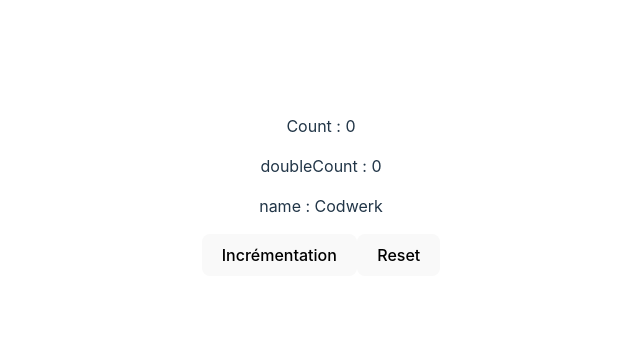
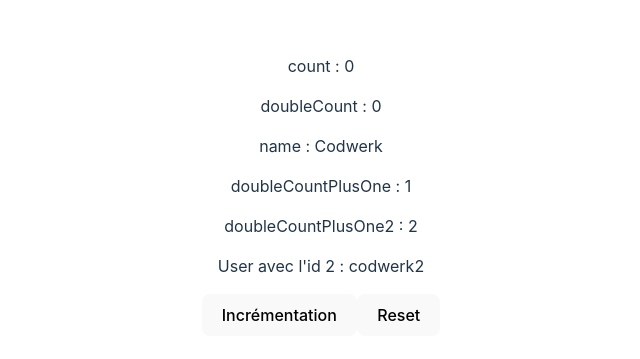
Before and after one commit to CodeurCopieur/vue3-pinia, a Vue app: page / in a window 1280 px wide. Shown: the part 213-572 px from the top of the page, without its empty margins (319-959 px from the left). Built offline with nearby package versions, Linux system fonts and the light colour scheme.

Commit message:
Propriétés des getters dans Pinia et accès aux getters dans les magasins dans Vue Composition API

```diff
--- a/src/components/HelloWorld.vue
+++ b/src/components/HelloWorld.vue
@@ -3,7 +3,7 @@ import { storeToRefs } from "pinia";
   import { useCounterStore } from '../stores/counter2';
 
   const counter = useCounterStore();
-  const {count, name, doubleCount} = storeToRefs(counter);
+  const {count, name, doubleCount, doubleCountPlusOne, doubleCountPlusOne2, getUserById} = storeToRefs(counter);
 
   const { increment, $reset } = counter;
 
@@ -22,9 +22,12 @@ import { storeToRefs } from "pinia";
 
 <template>
 
-  <p>Count : {{ count }}</p>
+  <p>count : {{ count }}</p>
   <p>doubleCount : {{ doubleCount }}</p>
   <p>name : {{ name }}</p>
+  <p>doubleCountPlusOne : {{ doubleCountPlusOne }}</p>
+  <p>doubleCountPlusOne2 : {{ doubleCountPlusOne2(2) }}</p>
+  <p>User avec l'id 2 : {{ getUserById(2).name }}</p>
   <button @click="add()">Incrémentation</button>
   <button @click="counter.$reset()">Reset</button>
 </template>
--- /dev/null
+++ b/src/stores/UserStore.js
@@ -0,0 +1,8 @@
+import { defineStore } from "pinia";
+import { ref, computed } from "vue";
+
+export const useUserStore = defineStore('userStore', () => {
+  const users = ref([{id: 1, name: 'codwerk'}, {id: 2, name: 'codwerk2'}])
+
+  return { users }
+})
--- a/src/stores/counter2.js
+++ b/src/stores/counter2.js
@@ -1,11 +1,24 @@
 import { defineStore } from "pinia";
 import { ref, computed } from "vue";
+import { useUserStore } from './UserStore';
 
 export const useCounterStore = defineStore('counterStore', () => {
 
   const count = ref(0);
   const name = ref('Codwerk')
+  const userStore = useUserStore()
+
   const doubleCount = computed(() => count.value * 2);
+  const doubleCountPlusOne = computed(()=> doubleCount.value + 1)
+  const doubleCountPlusOne2 = computed(()=> {
+    return (value) => {
+      return value + doubleCount.value
+    }
+  })
+
+  const getUserById = computed(()=> {
+    return id => userStore.users.find( user => user.id === id)
+  })
 
   function increment() {
     count.value++;
@@ -20,8 +33,11 @@ export const useCounterStore = defineStore('counterStore', () => {
     count,
     name,
     doubleCount,
+    doubleCountPlusOne,
+    doubleCountPlusOne2,
     increment,
-    $reset
+    $reset,
+    getUserById
   }
 
 })
```
